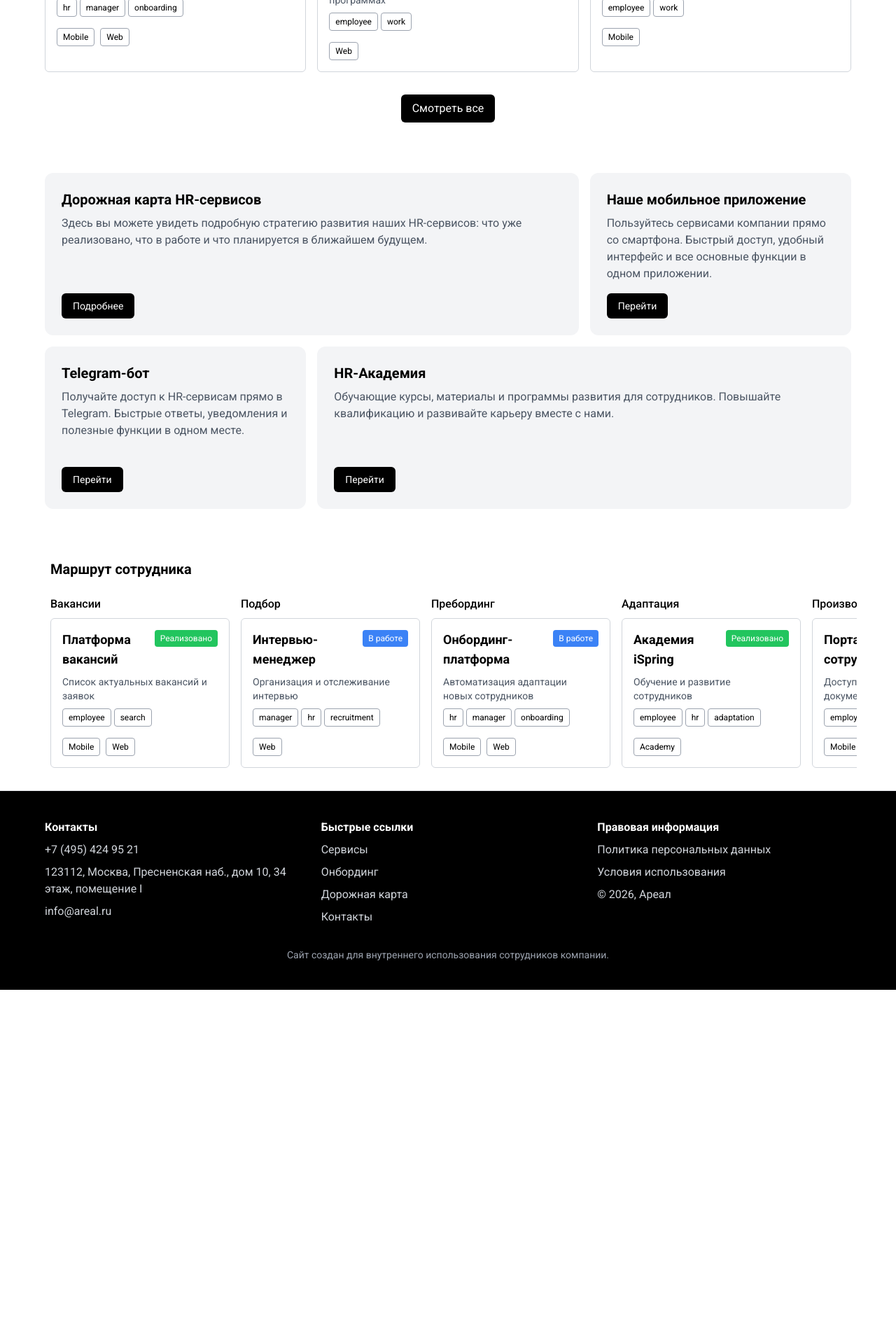
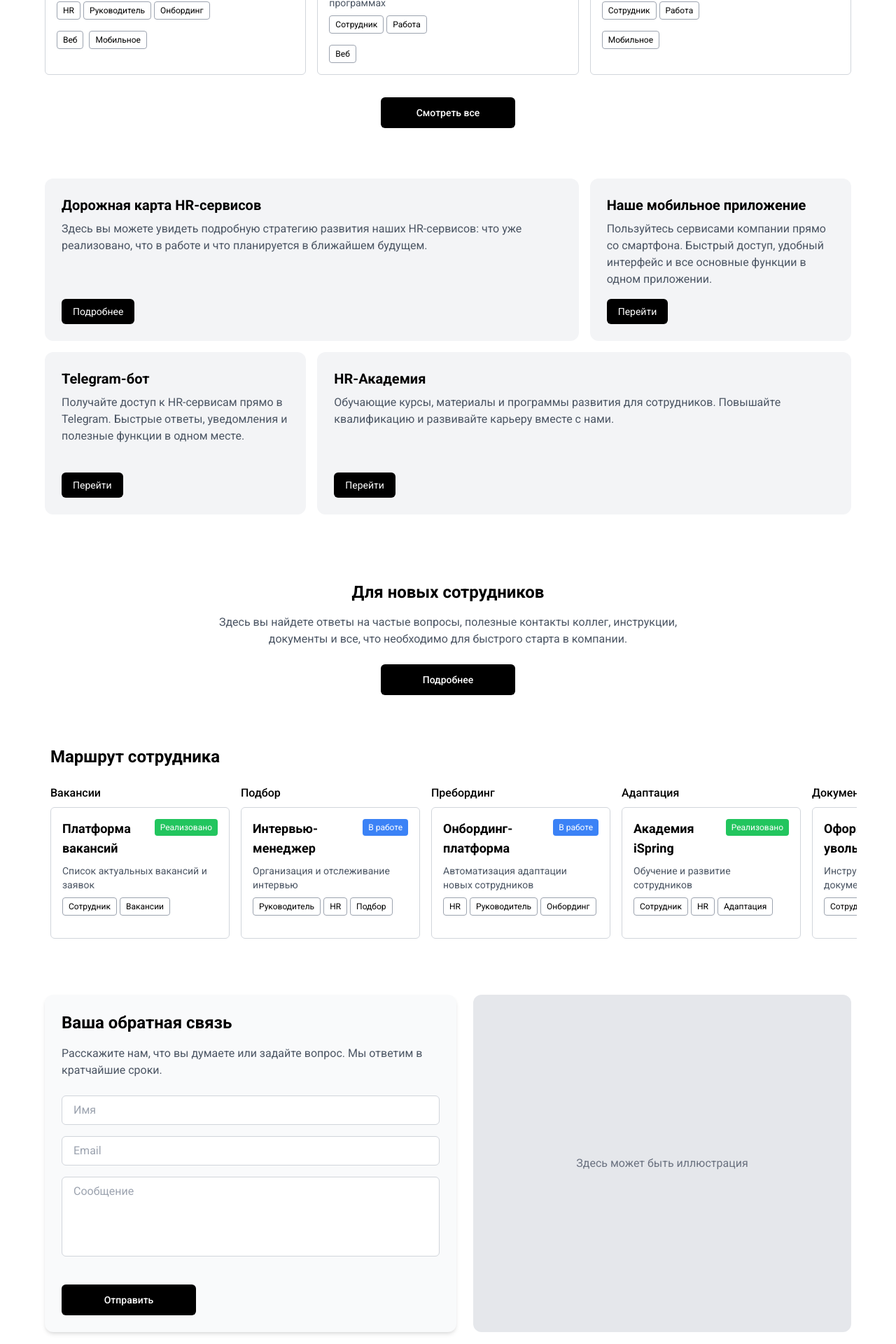
Before and after one commit to Yaroslav-Chertov/looch-studio-test-task, a React (Vite) app: page / in a window 1280 px wide. Shown: the part 780-2700 px from the top of the page at 70% size. Before the commit the page ends 2194 px from the top, so only its background shows below. Built offline with nearby package versions, Linux system fonts and the light colour scheme.

Commit message:
add feedback block

```diff
--- a/src/App.tsx
+++ b/src/App.tsx
@@ -3,7 +3,9 @@ import { HeaderBlock } from "./components/HeaderBlock";
 import { HeroBlock } from "./components/HeroBlock";
 import { ServicesSection } from "./components/ServicesSection";
 import { ServicesGrid } from "./components/ServicesGrid";
+import { NewEmployeeBlock } from "./components/NewEmployeeBlock";
 import { LifecycleNav } from "./components/LifecycleNav";
+import { FeedbackBlock } from "./components/FeedbackBlock";
 import { Footer } from "./components/Footer";
 
 function App() {
@@ -13,7 +15,9 @@ function App() {
       <HeroBlock />
       <ServicesSection />
       <ServicesGrid />
+      <NewEmployeeBlock />
       <LifecycleNav />
+      <FeedbackBlock />
       <Footer />
     </div>
   );
--- /dev/null
+++ b/src/components/FeedbackBlock.tsx
@@ -0,0 +1,43 @@
+export function FeedbackBlock() {
+  return (
+    <section className="px-4 py-12 bg-white">
+      <div className="max-w-6xl mx-auto flex flex-col md:flex-row gap-6 items-stretch">
+        <div className="flex-1 bg-gray-50 p-6 rounded-xl shadow-md flex flex-col">
+          <h2 className="text-2xl font-semibold mb-4">Ваша обратная связь</h2>
+          <p className="text-gray-600 mb-6">
+            Расскажите нам, что вы думаете или задайте вопрос. Мы ответим в
+            кратчайшие сроки.
+          </p>
+
+          <form className="flex flex-col gap-4 flex-1">
+            <input
+              type="text"
+              placeholder="Имя"
+              className="w-full px-4 py-2 border border-gray-300 rounded-md focus:outline-none focus:ring-2 focus:ring-black"
+            />
+            <input
+              type="email"
+              placeholder="Email"
+              className="w-full px-4 py-2 border border-gray-300 rounded-md focus:outline-none focus:ring-2 focus:ring-black"
+            />
+            <textarea
+              placeholder="Сообщение"
+              className="w-full px-4 py-2 border border-gray-300 rounded-md resize-none focus:outline-none focus:ring-2 focus:ring-black"
+              rows={4}
+            />
+            <button
+              type="submit"
+              className="mt-6 px-5 py-3 bg-black text-white text-sm font-medium sm:w-48 hover:bg-gray-800 transition inline-block text-center rounded-md"
+            >
+              Отправить
+            </button>
+          </form>
+        </div>
+
+        <div className="hidden md:flex flex-1 bg-gray-200 rounded-xl flex items-center justify-center min-h-[300px]">
+          <span className="text-gray-500">Здесь может быть иллюстрация</span>
+        </div>
+      </div>
+    </section>
+  );
+}
--- a/src/components/HeaderBlock.tsx
+++ b/src/components/HeaderBlock.tsx
@@ -57,11 +57,8 @@ export function HeaderBlock() {
             <a href="#services" className="text-gray-700 py-2">
               Сервисы
             </a>
-            <a href="#onboarding" className="text-gray-700 py-2">
-              Онбординг
-            </a>
             <a href="#roadmap" className="text-gray-700 py-2">
-              Дорожная карта
+              Маршрут сотрудника
             </a>
             <a href="#contacts" className="text-gray-700 py-2">
               Контакты
--- a/src/components/LifecycleNav.tsx
+++ b/src/components/LifecycleNav.tsx
@@ -6,7 +6,6 @@ const lifecycleSteps = [
   "recruitment",
   "onboarding",
   "adaptation",
-  "work",
   "termination",
 ] as const;
 
@@ -15,94 +14,90 @@ const lifecycleLabels: Record<(typeof lifecycleSteps)[number], string> = {
   recruitment: "Подбор",
   onboarding: "Пребординг",
   adaptation: "Адаптация",
-  work: "Производительность",
   termination: "Документы",
 };
 
-const mockServicesByStep: Record<
-  (typeof lifecycleSteps)[number],
-  ServiceCardProps[]
-> = {
-  search: [
+const mockServicesByStep: ServiceCardProps[] = [
   {
     title: "Платформа вакансий",
     description: "Список актуальных вакансий и заявок",
     roles: ["employee"],
     lifecycle: "search",
-      channels: ["web", "mobile"],
+    channels: [],
     status: "done",
   },
-  ],
-  recruitment: [
   {
     title: "Интервью-менеджер",
     description: "Организация и отслеживание интервью",
     roles: ["manager", "hr"],
     lifecycle: "recruitment",
-      channels: ["web"],
+    channels: [],
     status: "in-progress",
   },
-  ],
-  onboarding: [
   {
     title: "Онбординг-платформа",
     description: "Автоматизация адаптации новых сотрудников",
     roles: ["hr", "manager"],
     lifecycle: "onboarding",
-      channels: ["web", "mobile"],
+    channels: [],
     status: "in-progress",
   },
-  ],
-  adaptation: [
   {
     title: "Академия iSpring",
     description: "Обучение и развитие сотрудников",
     roles: ["employee", "hr"],
     lifecycle: "adaptation",
-      channels: ["academy"],
+    channels: [],
     status: "done",
   },
-  ],
-  work: [
   {
     title: "Портал сотрудников",
     description: "Доступ к личному кабинету и HR-документам",
     roles: ["employee", "manager"],
     lifecycle: "work",
-      channels: ["web", "mobile"],
+    channels: [],
     status: "done",
   },
-  ],
-  termination: [
   {
-      title: "Оформление увольнения",
+    title: "Оформление и увольнения",
     description: "Инструкции и все основные документы",
     roles: ["employee", "hr"],
     lifecycle: "termination",
-      channels: ["web"],
+    channels: [],
     status: "planned",
   },
-  ],
-};
+];
 
 export function LifecycleNav() {
   return (
-    <section className="px-4 pr-0 py-6 border-b bg-white">
+    <section className="px-4 pr-0 py-6 bg-white">
       <div className="max-w-6xl mx-auto flex flex-col gap-4">
-        <h2 className="text-xl font-semibold">Маршрут сотрудника</h2>
+        <h2 className="text-2xl font-semibold">Маршрут сотрудника</h2>
 
         <div className="overflow-x-auto px-0 py-2">
           <div className="flex gap-4">
-            {lifecycleSteps.map((step) => (
-              <div key={step} className="flex-none w-64 snap-start">
+            {lifecycleSteps.map((step) => {
+              const servicesForStep = mockServicesByStep.filter(
+                (s) => s.lifecycle === step,
+              );
+
+              return (
+                <div
+                  key={step}
+                  className="flex-none w-64 snap-start flex flex-col"
+                >
                   <h3 className="font-medium mb-2">{lifecycleLabels[step]}</h3>
-                <div className="flex flex-col gap-2">
-                  {mockServicesByStep[step].map((service) => (
-                    <ServiceCard key={service.title} {...service} />
+
+                  <div className="flex flex-col gap-2 flex-1">
+                    {servicesForStep.map((service) => (
+                      <div className="flex-1" key={service.title}>
+                        <ServiceCard {...service} />
+                      </div>
                     ))}
                   </div>
                 </div>
-            ))}
+              );
+            })}
             <div className="flex-none w-4"></div>
           </div>
         </div>
--- /dev/null
+++ b/src/components/NewEmployeeBlock.tsx
@@ -0,0 +1,24 @@
+export function NewEmployeeBlock() {
+  return (
+    <section id="new-employee" className="px-4 py-12 bg-white">
+      <div className="max-w-6xl mx-auto flex flex-col items-center text-center ">
+        <h2 className="text-2xl font-semibold leading-tight">
+          Для новых сотрудников
+        </h2>
+
+        <p className="mt-4 text-sm md:text-base text-gray-600 max-w-2xl">
+          Здесь вы найдете ответы на частые вопросы, полезные контакты коллег,
+          инструкции, документы и все, что необходимо для быстрого старта в
+          компании.
+        </p>
+
+        <a
+          href="#"
+          className="mt-6 px-5 py-3 bg-black text-white text-sm font-medium sm:w-48 hover:bg-gray-800 transition inline-block text-center rounded-md  w-full"
+        >
+          Подробнее
+        </a>
+      </div>
+    </section>
+  );
+}
--- a/src/components/ServiceCard.tsx
+++ b/src/components/ServiceCard.tsx
@@ -1,3 +1,5 @@
+import type { FC } from "react";
+
 export type Role = "employee" | "manager" | "hr";
 export type Lifecycle =
   | "search"
@@ -17,14 +19,36 @@ export type ServiceCardProps = {
   status: "done" | "in-progress" | "planned";
 };
 
-export function ServiceCard({
+const roleLabels: Record<Role, string> = {
+  employee: "Сотрудник",
+  manager: "Руководитель",
+  hr: "HR",
+};
+
+const lifecycleLabels: Record<Lifecycle, string> = {
+  search: "Вакансии",
+  recruitment: "Подбор",
+  onboarding: "Онбординг",
+  adaptation: "Адаптация",
+  work: "Работа",
+  termination: "Увольнение",
+};
+
+const channelLabels: Record<Channel, string> = {
+  mobile: "Мобильное",
+  web: "Веб",
+  bot: "Бот",
+  academy: "Академия",
+};
+
+export const ServiceCard: FC<ServiceCardProps> = ({
   title,
   description,
   roles,
   lifecycle,
   channels,
   status,
-}: ServiceCardProps) {
+}) => {
   const statusColor =
     status === "done"
       ? "bg-green-500"
@@ -55,36 +79,24 @@ export function ServiceCard({
             key={role}
             className="text-xs px-2 py-1 border border-gray-400 rounded"
           >
-            {role}
+            {roleLabels[role]}
           </span>
         ))}
         <span className="text-xs px-2 py-1 border border-gray-400 rounded">
-          {lifecycle}
+          {lifecycleLabels[lifecycle]}
         </span>
       </div>
 
       <div className="flex gap-2 mt-2">
-        {channels.includes("mobile") && (
-          <span className="text-xs px-2 py-1 border border-gray-400 rounded">
-            Mobile
+        {channels.map((channel) => (
+          <span
+            key={channel}
+            className="text-xs px-2 py-1 border border-gray-400 rounded"
+          >
+            {channelLabels[channel]}
           </span>
-        )}
-        {channels.includes("web") && (
-          <span className="text-xs px-2 py-1 border border-gray-400 rounded">
-            Web
-          </span>
-        )}
-        {channels.includes("bot") && (
-          <span className="text-xs px-2 py-1 border border-gray-400 rounded">
-            Bot
-          </span>
-        )}
-        {channels.includes("academy") && (
-          <span className="text-xs px-2 py-1 border border-gray-400 rounded">
-            Academy
-          </span>
-        )}
+        ))}
       </div>
     </div>
   );
-}
+};
--- a/src/components/ServicesSection.tsx
+++ b/src/components/ServicesSection.tsx
@@ -50,32 +50,22 @@ const mockServices: ServiceCardProps[] = [
     channels: ["mobile"],
     status: "in-progress",
   },
-  {
-    title: "Онлайн-библиотека МИФ",
-    description: "Образовательные материалы для сотрудников",
-    roles: ["employee", "hr"],
-    lifecycle: "adaptation",
-    channels: ["web", "academy"],
-    status: "planned",
-  },
 ];
 
 export function ServicesSection() {
-  const visibleServices = mockServices.slice(0, 6);
-
   return (
     <section className="px-4 py-6">
       <div className="max-w-6xl mx-auto flex flex-col gap-4">
-        <h2 className="text-xl font-semibold">Сервисы</h2>
+        <h2 className="text-2xl font-semibold">Сервисы</h2>
 
         <div className="grid gap-4 sm:grid-cols-2 md:grid-cols-3">
-          {visibleServices.map((service) => (
+          {mockServices.map((service) => (
             <ServiceCard key={service.title} {...service} />
           ))}
         </div>
 
         <div className="flex justify-center mt-4">
-          <button className="px-4 py-2 bg-black text-white rounded-md hover:bg-gray-800 transition">
+          <button className="px-5 py-3 bg-black text-white text-sm font-medium w-full sm:w-48 hover:bg-gray-800 transition inline-block text-center rounded-md">
             Смотреть все
           </button>
         </div>
```
Also changed, not shown: src/components/HeroBlock.tsx (+6 -3 lines). Lines whose indentation alone changed are shown as unchanged.
